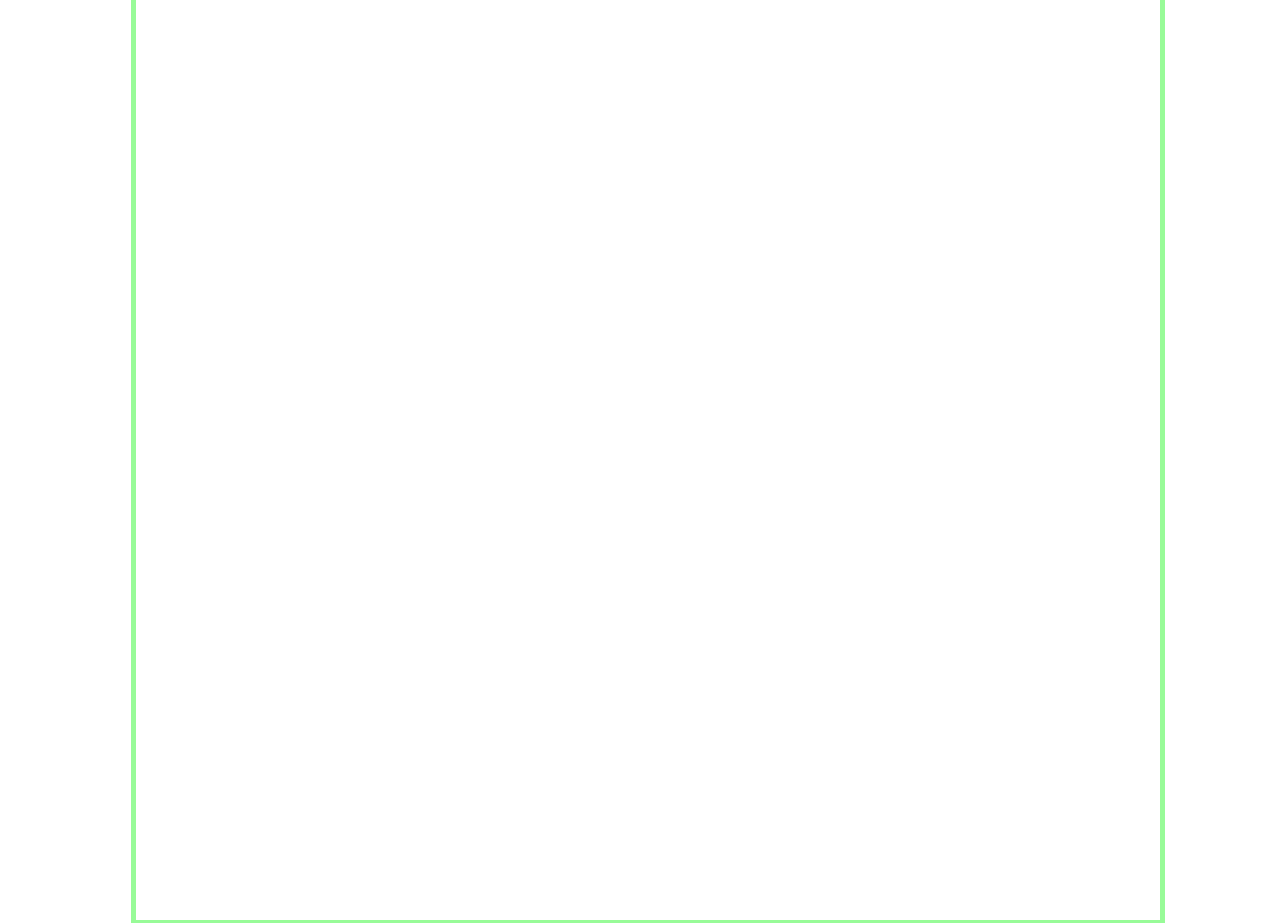
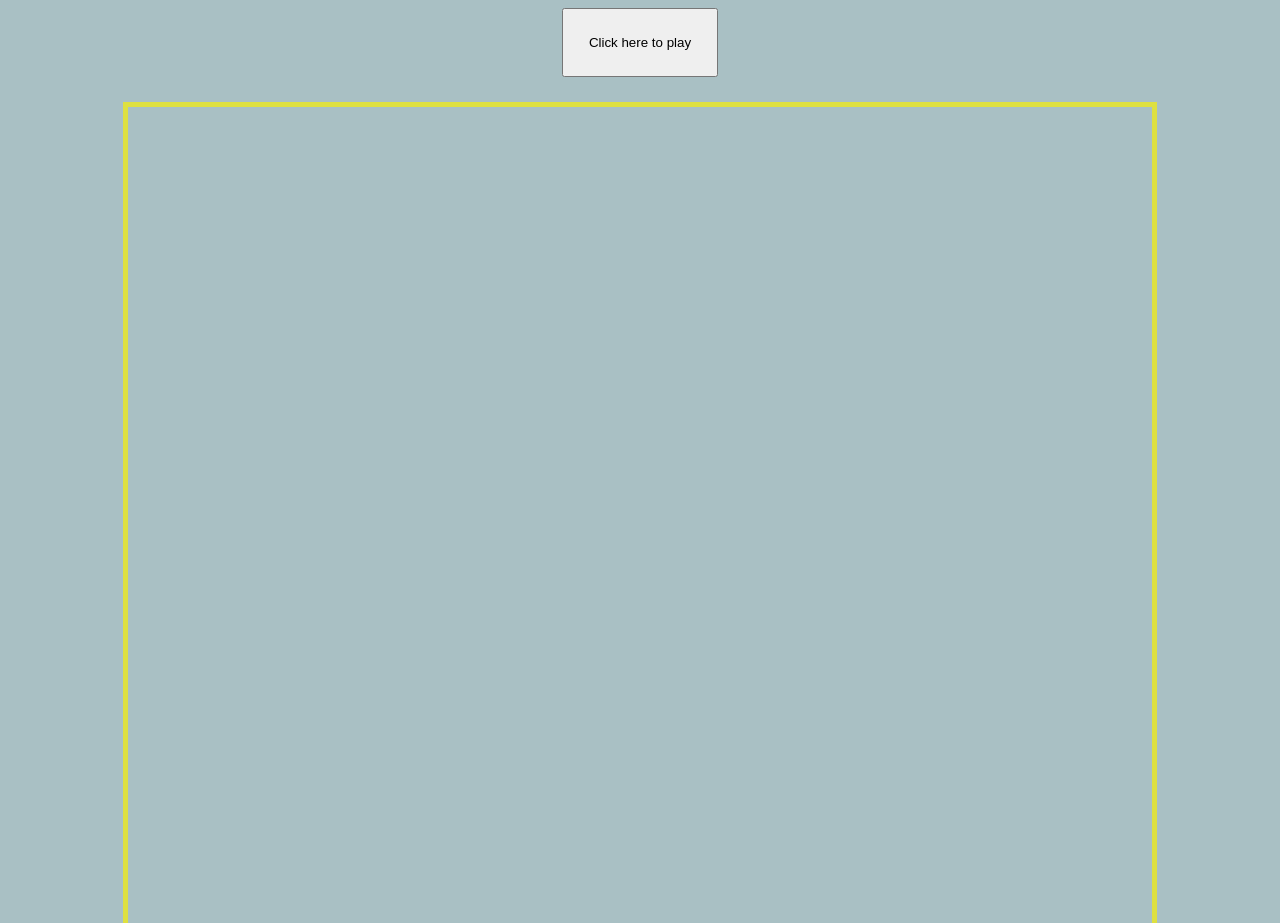
Before and after one commit to Swarmz/etch-a-sketch, a plain HTML site: page index.html in a window 1280 px wide. Shown: the top 923 px of the page. Drawn offline with Linux system fonts and the light colour scheme.

Commit message:
Add button element

```diff
--- a/index.html
+++ b/index.html
@@ -9,6 +9,7 @@
 </head>
 <script src="script.js" defer></script>
 <body>
+    <button type="button" class="gameStart" id="btn">Click here to play</button>
     <div class="container"></div>
 </body>
 </html>
--- a/style.css
+++ b/style.css
@@ -1,23 +1,29 @@
 body {
-    position: absolute;
-    top: 50%;
-    left: 50%;
-    -ms-transform: translate(-50%, -50%);
-    transform: translate(-50%, -50%);
+    display:flex;
+    flex-flow: column nowrap;
+    align-items: center;
+    background-color: rgb(169, 192, 196)
 
 }
 
+.gameStart {
+    padding: 25px;
+    margin-bottom: 25px;
+}
 
 .container {
     display: flex;
     width: 1024px;
     height: 1024px;
     flex-flow: row wrap;
-    border: 5px solid palegreen;
+    border: 5px solid rgb(222, 224, 64);
+
+
 }
 
 .content {
     width: 64px;
     height: 64px;
 
+
 }
```
